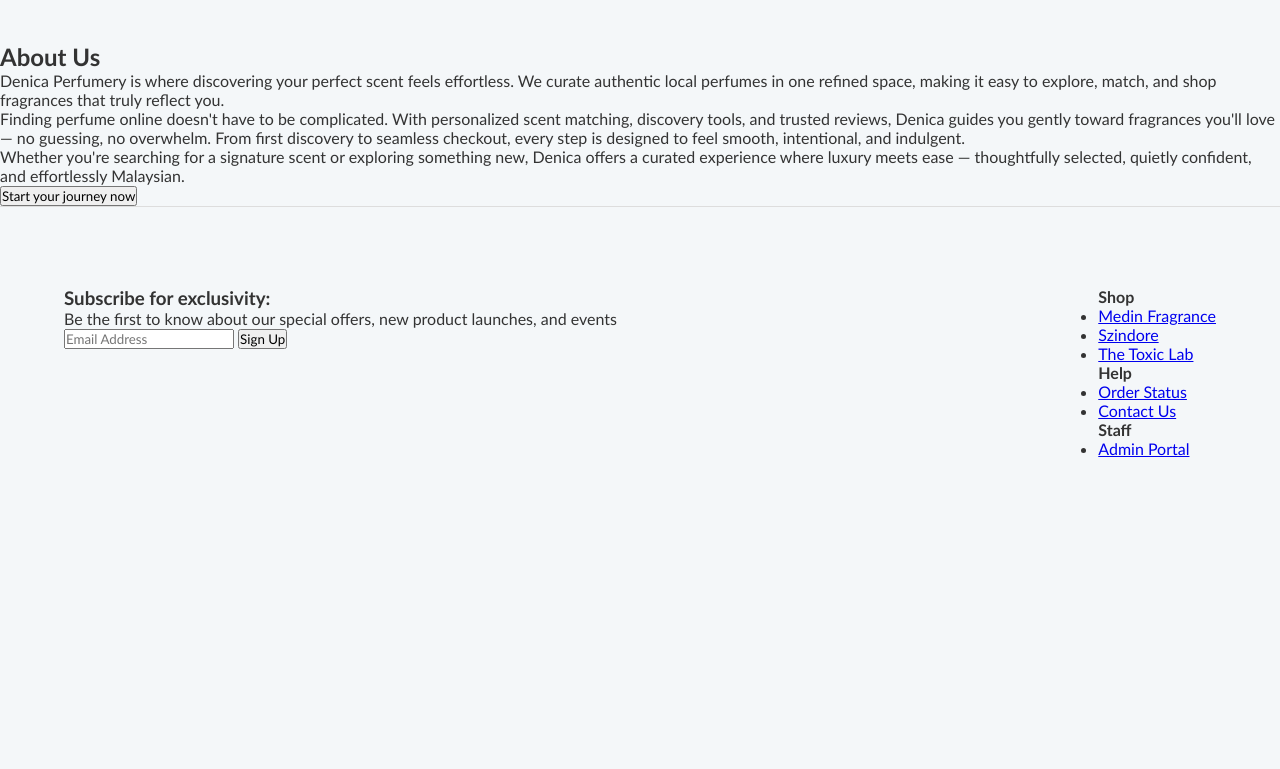
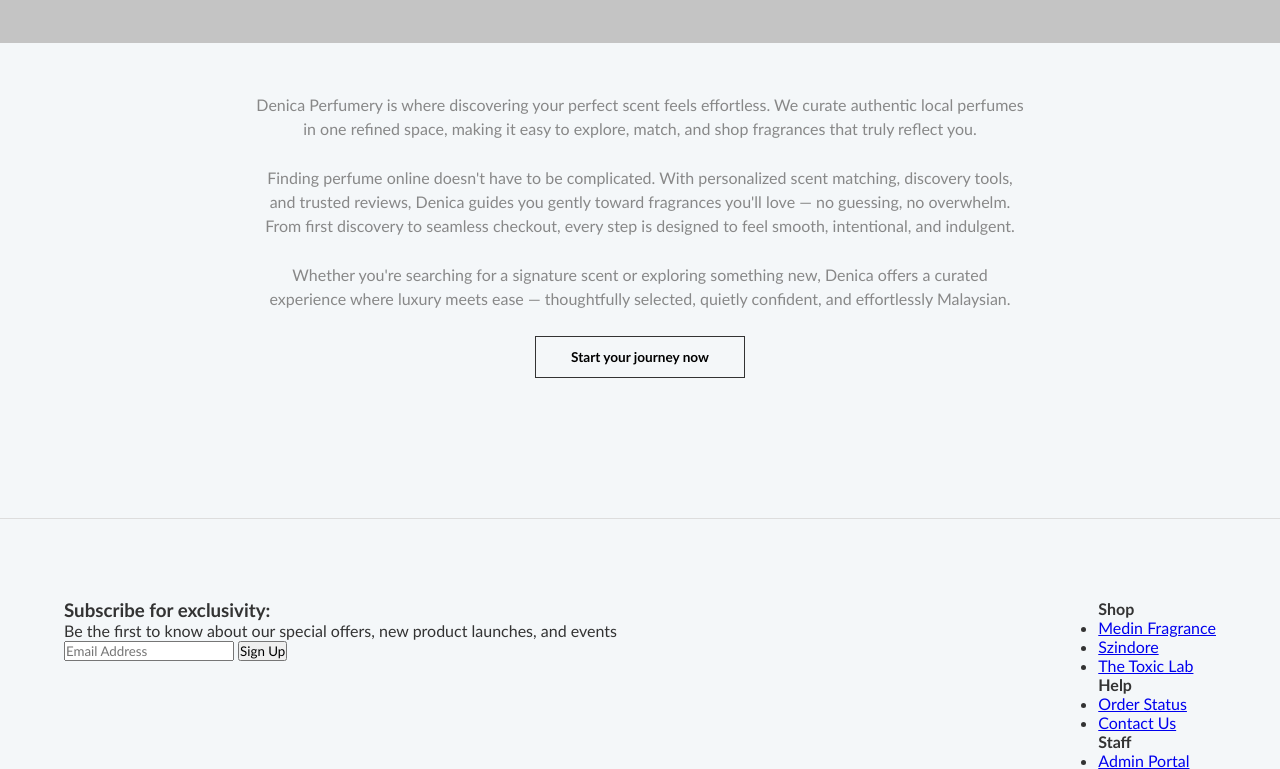
Before and after one commit to deletenter/Denica, a PHP site: page / in a window 1280 px wide. Shown: the part 1221-1990 px from the top of the page. Before the commit the page ends 1678 px from the top, so only its background shows below. Run offline with PHP 8.4, Linux system fonts and the light colour scheme.

Commit message:
Update style.css

```diff
--- a/style.css
+++ b/style.css
@@ -185,6 +101,82 @@ input.invalid {
 }
 
 .btn-outline:hover {
+    background: #333;
+    color: #fff;
+}
+
+/* Added Hero Image and Logo Centering */
+.hero-image-placeholder {
+    background-color: #c4c4c4;
+    width: 100%;
+    max-width: 950px;
+    height: 480px;
+    margin: 40px auto;
+}
+
+.brand-logo-grid {
+    display: flex;
+    justify-content: center;
+    align-items: center;
+    gap: 30px;
+    margin: 20px 0 60px 0;
+}
+
+.logo-item img {
+    height: 70px;
+    width: auto;
+    background: white;
+    padding: 10px;
+}
+
+/* --- About Us Section --- */
+.about-us {
+    width: 100%;
+    background-color: #f4f7f9;
+    display: flex;
+    flex-direction: column;
+    align-items: center; /* Centers content block horizontally */
+}
+
+.about-header-bar {
+    background-color: #c4c4c4;
+    width: 100%;
+    padding: 80px 0;
+    text-align: center; /* Centers the H2 text inside the bar */
+    margin-bottom: 50px;
+}
+
+.about-header-bar h2 {
+    font-size: 3rem;
+    font-weight: 600;
+    color: #000;
+}
+
+.about-content {
+    max-width: 850px; /* Constrains text width for readability  */
+    margin: 0 auto;
+    padding: 0 40px 40px 40px;
+    text-align: center; /* Centers the actual text lines */
+}
+
+.about-content p {
+    color: #888; /* Matches soft grey text in design  */
+    margin-bottom: 25px;
+    font-size: 1rem;
+    line-height: 1.5;
+}
+
+.btn-journey {
+    background: transparent;
+    border: 1px solid #333;
+    padding: 12px 35px;
+    font-size: 0.85rem;
+    font-weight: 600;
+    cursor: pointer;
+    margin-bottom: 100px;
+}
+
+.btn-journey:hover {
     background: #333;
     color: #fff;
 }
```
Also changed, not shown: other parts of style.css (+4 -84 lines).
